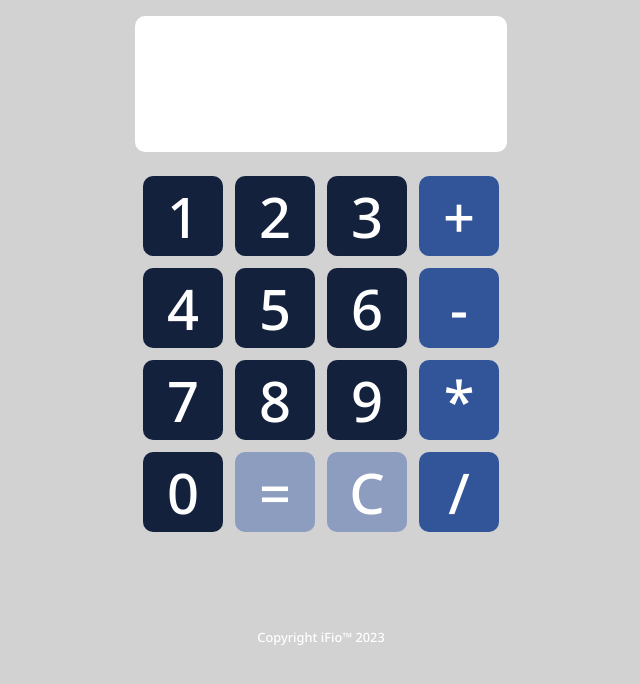
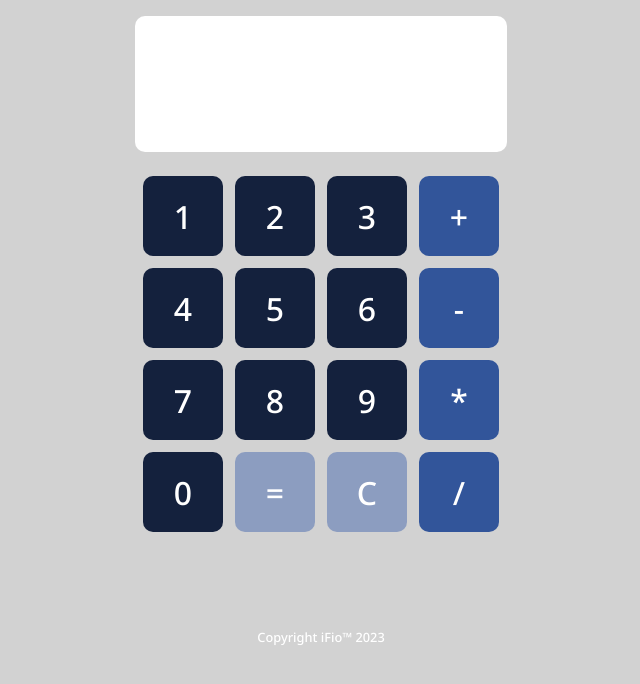
Before and after one commit to fiofiorito/Calculator, a React (Vite) app: page / in a window 1280 px wide. Shown: the top 684 px of the page, without its empty margins (319-959 px from the left). Built offline with nearby package versions, Linux system fonts and the light colour scheme; no server answers.

Commit message:
change font size

```diff
--- a/src/style.css
+++ b/src/style.css
@@ -7,7 +7,7 @@
     background-color: rgb(210, 210, 210);
     font-family: "Noto Sans", 'Gill Sans', 'Gill Sans MT', Calibri, 'Trebuchet MS', sans-serif;
     font-weight: 500;
-    font-size: 3.5rem;
+    font-size: 2rem;
     color: #fff;
     display: grid;
     place-content: center;
```
